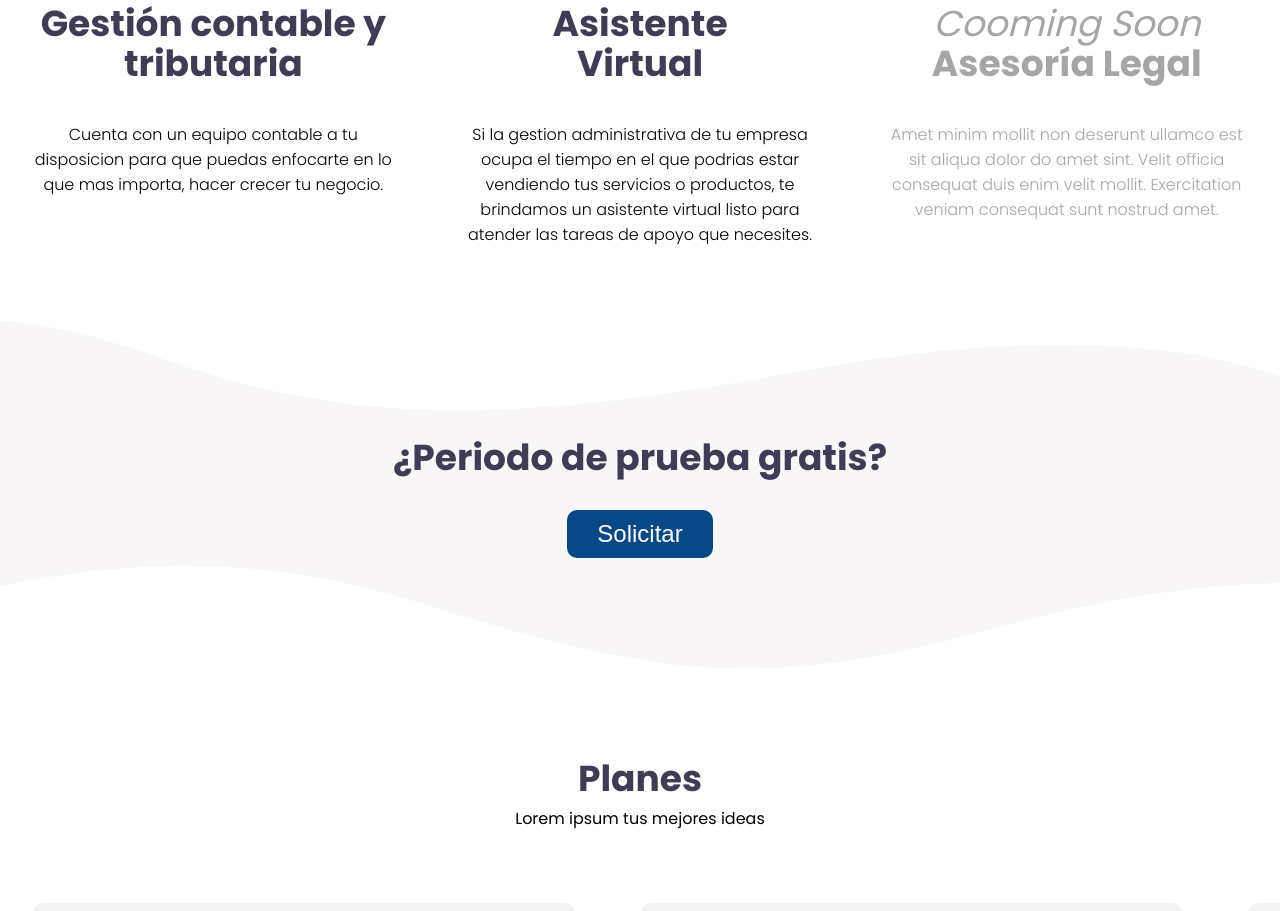
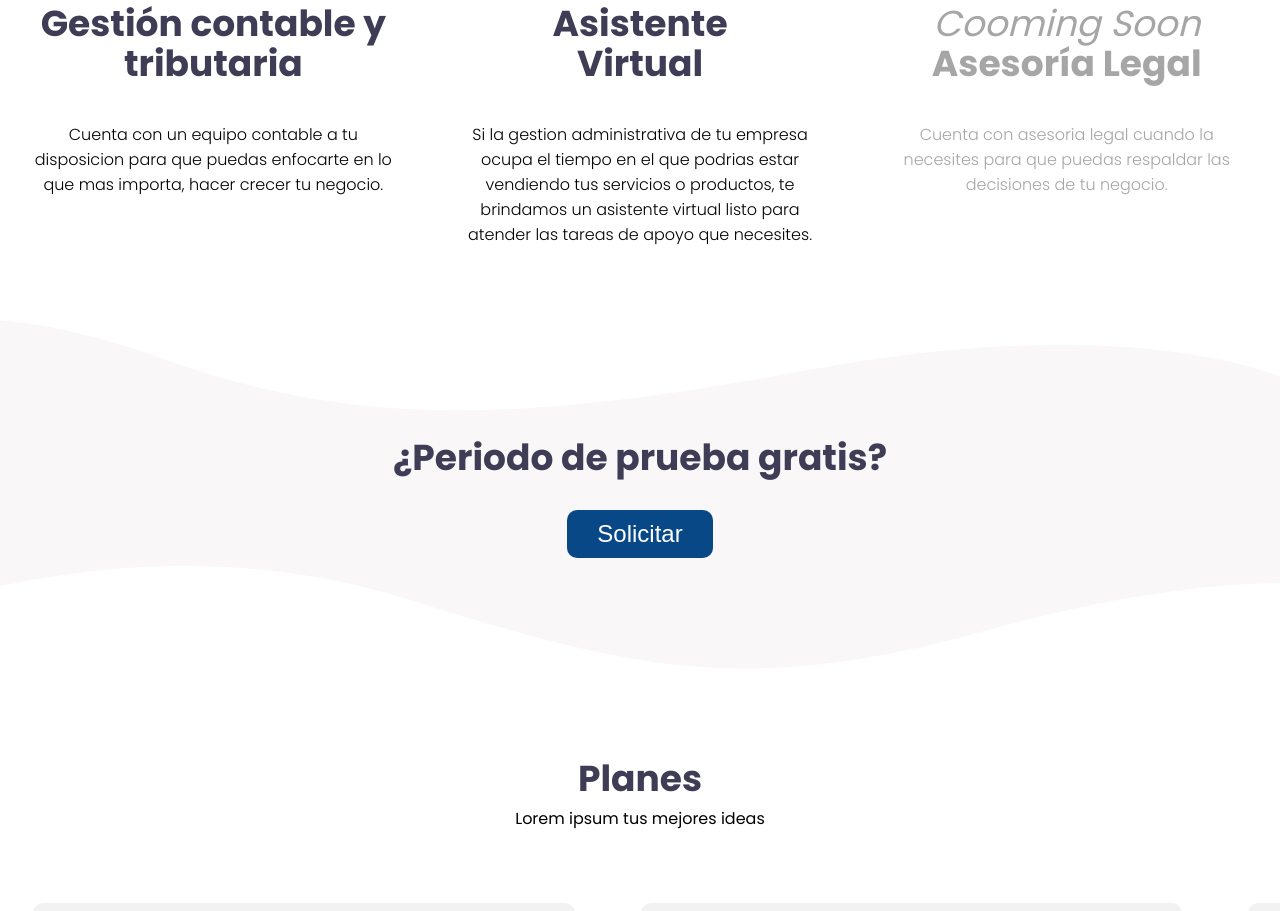
Before and after one commit to Groway-Studio/backoffice-landing, a React (Create React App) app: page / in a window 1280 px wide. Shown: the part 1100-2011 px from the top of the page. Built offline with nearby package versions, Linux system fonts and the light colour scheme.

Commit message:
Update services.tsx

```diff
--- a/src/component/services.tsx
+++ b/src/component/services.tsx
@@ -25,7 +25,7 @@ export default function Hero() {
             <div className="col disabled">
               <img src={consultancyIlus} className="consultancyIlus" alt="" />
               <h2 className="disabled"> <span className="italic">Cooming Soon</span> Asesoría Legal</h2>
-              <p>Amet minim mollit non deserunt ullamco est sit aliqua dolor do amet sint. Velit officia consequat duis enim velit mollit. Exercitation veniam consequat sunt nostrud amet.</p>
+              <p>Cuenta con asesoria legal cuando la necesites para que puedas respaldar las decisiones de tu negocio.</p>
             </div>
           </div>
         </div>
```
